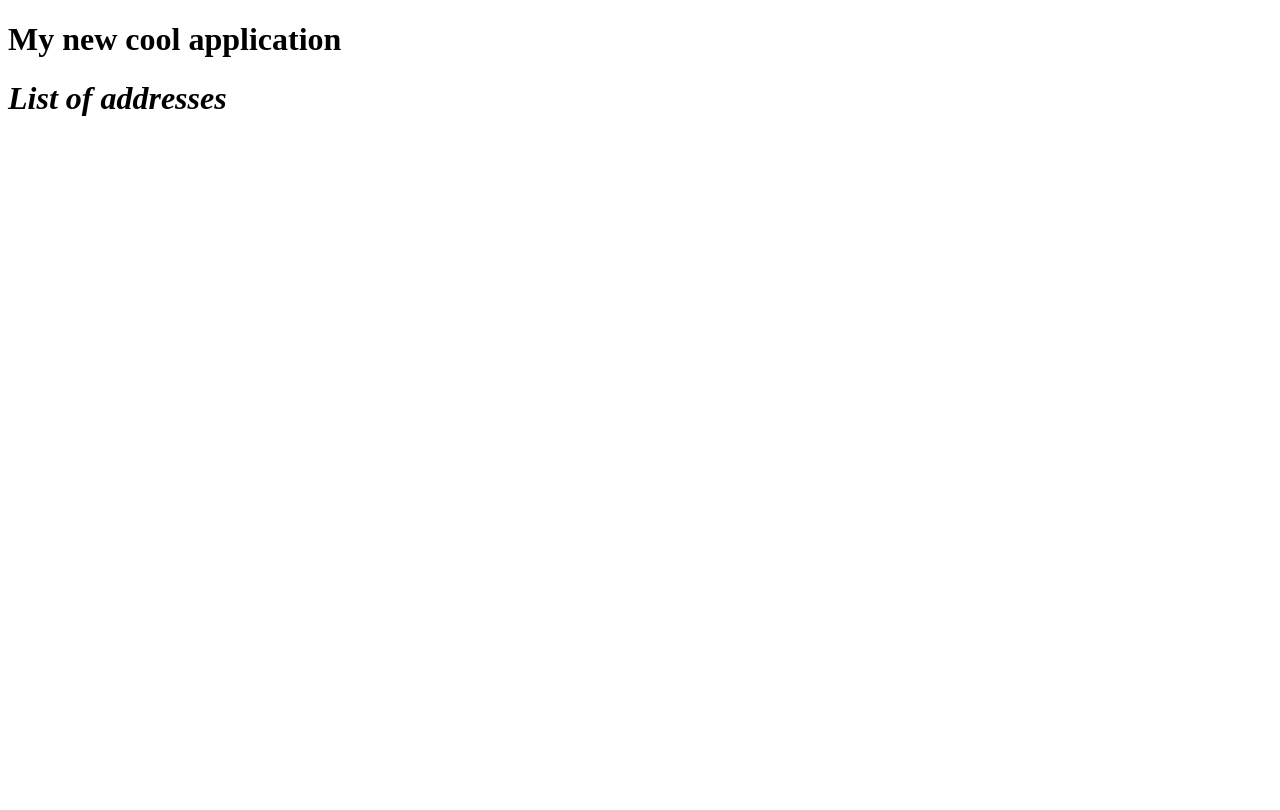
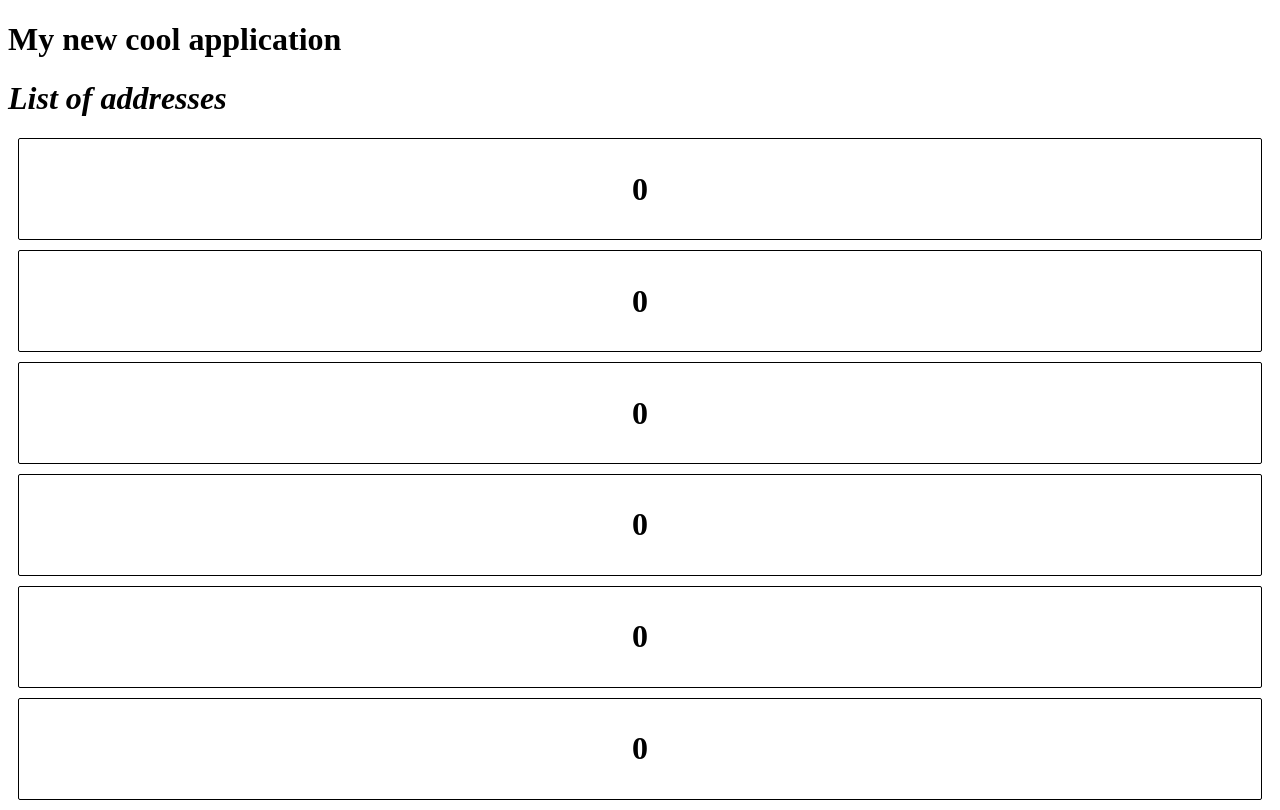
Before and after one commit to BenGardiner123/angular_classwork_semester2, an Angular app in the folder my-app/: page / in a window 1280 px wide. Built offline with nearby package versions, Linux system fonts and the light colour scheme.

Commit message:
adding counter components

```diff
--- a/my-app/src/app/app.component.html
+++ b/my-app/src/app/app.component.html
@@ -1,3 +1,9 @@
 
 <h1>My new cool application</h1>
 <address></address>
+<app-counter></app-counter>
+<app-counter></app-counter>
+<app-counter></app-counter>
+<app-counter></app-counter>
+<app-counter></app-counter>
+<app-counter></app-counter>
--- a/my-app/src/app/app.module.ts
+++ b/my-app/src/app/app.module.ts
@@ -3,12 +3,14 @@ import { NgModule } from '@angular/core';
 import { addressComponent}from './address.component';
 import { AppComponent } from './app.component';
 import { CityComponent } from './city/city.component';
+import { CounterComponent } from './counter/counter.component';
 
 @NgModule({
   declarations: [
     AppComponent,
     addressComponent,
-    CityComponent
+    CityComponent,
+    CounterComponent
   ],
   imports: [
     BrowserModule
--- /dev/null
+++ b/my-app/src/app/counter/counter.component.css
@@ -0,0 +1,9 @@
+.counter {
+    border: solid 1px black;
+    border-radius: 2px;
+    padding: 10px;
+    margin: 10px;
+    text-align: center;
+
+    cursor: pointer;
+}
--- /dev/null
+++ b/my-app/src/app/counter/counter.component.html
@@ -0,0 +1,3 @@
+<div (click)="onComponentClick($event)" class="counter" [style.color]="fontColour">
+    <h1>{{ counter }}</h1>
+</div>
--- /dev/null
+++ b/my-app/src/app/counter/counter.component.ts
@@ -0,0 +1,25 @@
+import { Component, OnInit } from '@angular/core';
+
+@Component({
+  selector: 'app-counter',
+  templateUrl: './counter.component.html',
+  styleUrls: ['./counter.component.css']
+})
+export class CounterComponent implements OnInit {
+
+  counter = 0;
+  fontColour: string = 'black';
+
+  constructor() { }
+
+  ngOnInit(): void {
+  }
+
+  onComponentClick(value: any)
+  {console.log(event)
+    if(this.counter >=10)
+      this.fontColour = 'red';
+    this.counter += 1;
+  }
+
+}
```
Also changed, not shown: 1 other file (tests, documents, lock files or other folders).
